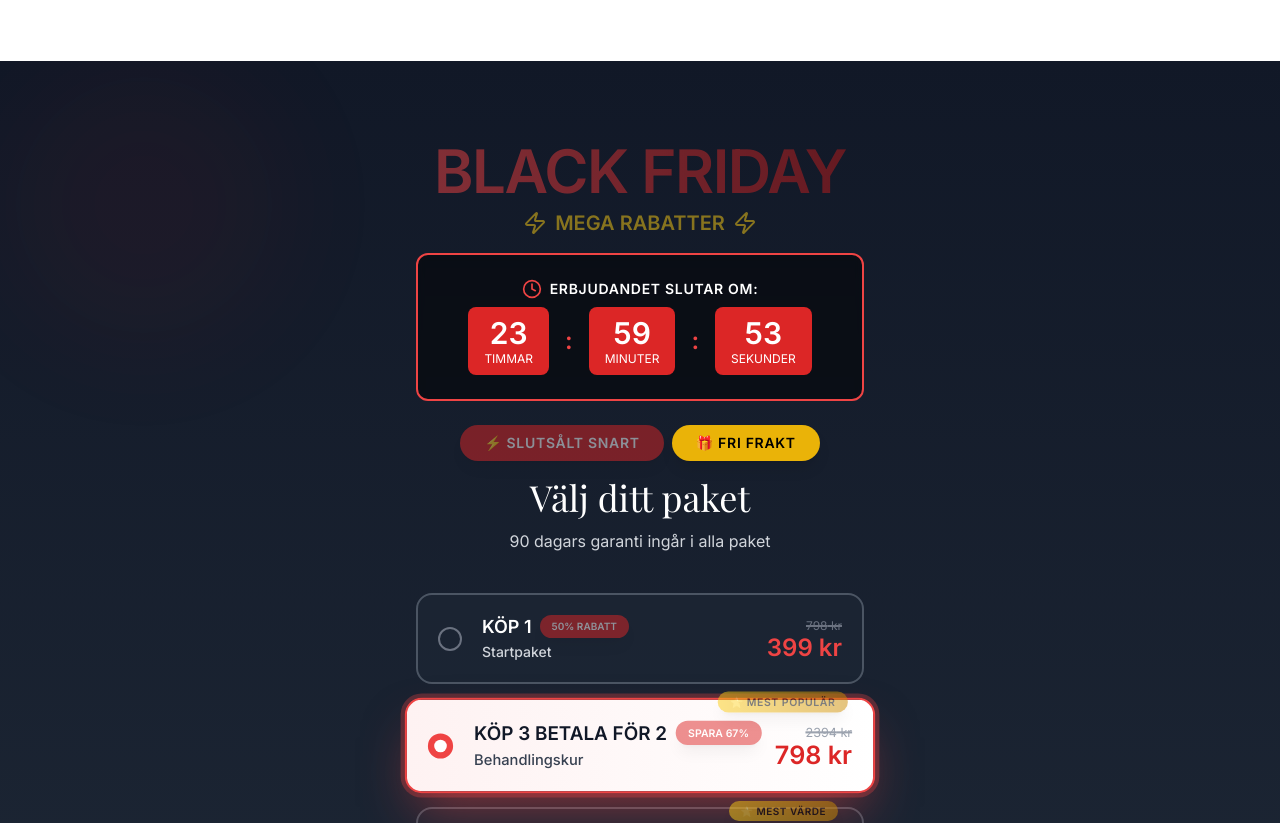
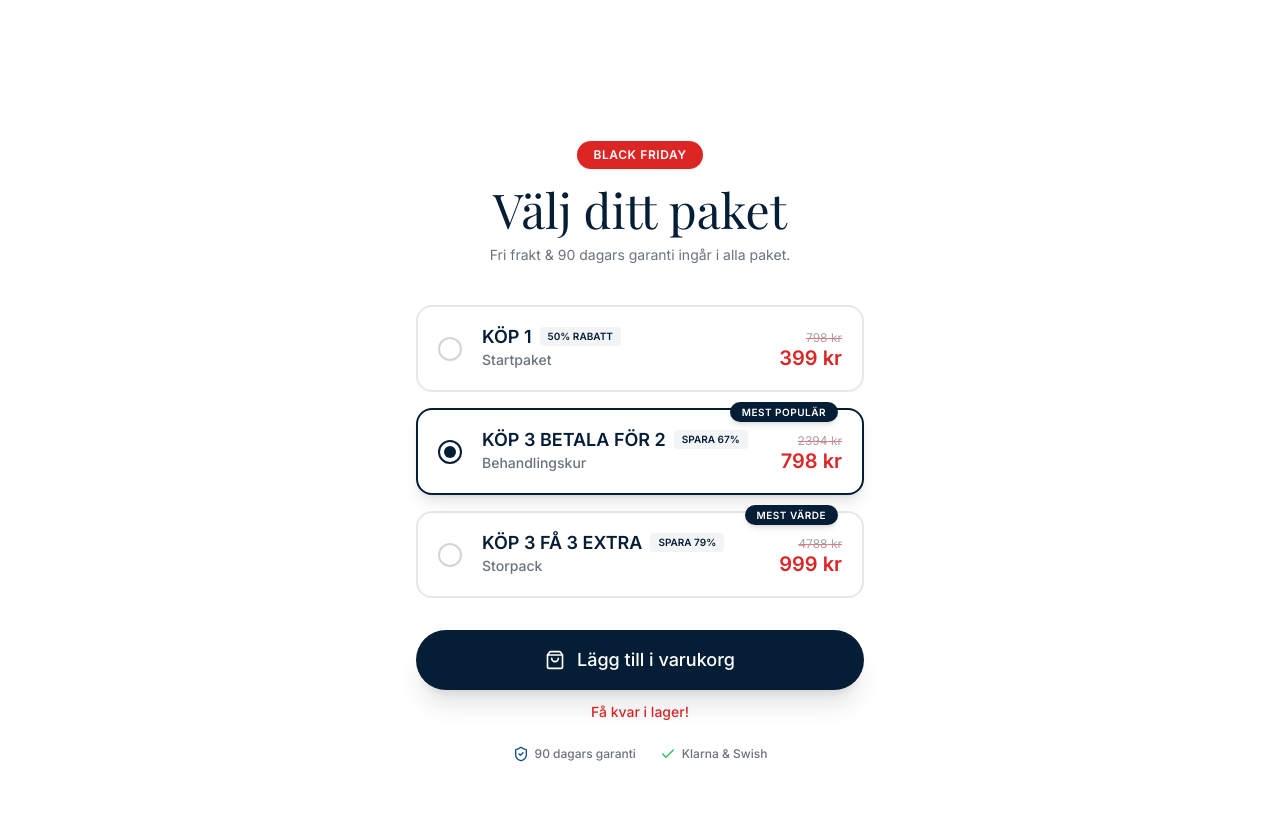
Before and after one commit to mangaz900/luminaflow, a React (Vite) app: page / in a window 1280 px wide. Shown: the part 8520-9343 px from the top of the page. Built offline with nearby package versions, Linux system fonts and the light colour scheme; a web font is replaced by a local one.

Commit message:
Revert to original design, only change text to BLACK FRIDAY

```diff
--- a/components/Pricing.tsx
+++ b/components/Pricing.tsx
@@ -1,6 +1,6 @@
 
 import React, { useState, useEffect } from 'react';
-import { Check, ShoppingBag, ShieldCheck, Star, Clock, Zap } from 'lucide-react';
+import { Check, ShoppingBag, ShieldCheck, Star } from 'lucide-react';
 import AIConsultant from './AIConsultant';
 import { useCart } from '../contexts/CartContext';
 import { trackViewItemList } from '../services/analytics';
@@ -8,27 +8,6 @@ import { trackViewItemList } from '../services/analytics';
 const Pricing: React.FC = () => {
   const [selectedId, setSelectedId] = useState<number>(2); // Default to option 2 (Best Seller)
   const { addToCart } = useCart();
-  const [timeLeft, setTimeLeft] = useState({ hours: 23, minutes: 59, seconds: 59 });
-
-  // Countdown timer
-  useEffect(() => {
-    const timer = setInterval(() => {
-      setTimeLeft(prev => {
-        if (prev.seconds > 0) {
-          return { ...prev, seconds: prev.seconds - 1 };
-        } else if (prev.minutes > 0) {
-          return { ...prev, minutes: prev.minutes - 1, seconds: 59 };
-        } else if (prev.hours > 0) {
-          return { hours: prev.hours - 1, minutes: 59, seconds: 59 };
-        } else {
-          // Reset when timer reaches 0
-          return { hours: 23, minutes: 59, seconds: 59 };
-        }
-      });
-    }, 1000);
-
-    return () => clearInterval(timer);
-  }, []);
 
   const options = [
     {
@@ -90,70 +69,17 @@ const Pricing: React.FC = () => {
   };
 
   return (
-    <section id="erbjudande" className="py-12 md:py-16 lg:py-20 bg-gradient-to-b from-gray-900 via-gray-800 to-gray-900 scroll-mt-20 relative overflow-hidden">
-      {/* Animated background effects */}
-      <div className="absolute inset-0 opacity-10">
-        <div className="absolute top-0 left-0 w-72 h-72 bg-red-600 rounded-full blur-3xl animate-pulse"></div>
-        <div className="absolute bottom-0 right-0 w-72 h-72 bg-red-500 rounded-full blur-3xl animate-pulse" style={{ animationDelay: '1s' }}></div>
-      </div>
+    <section id="erbjudande" className="py-12 md:py-16 lg:py-20 bg-white scroll-mt-20">
+      <div className="max-w-lg mx-auto px-4 sm:px-6 lg:px-8">
 
-      <div className="max-w-lg mx-auto px-4 sm:px-6 lg:px-8 relative z-10">
-
-        {/* Black Friday Header */}
+        {/* Header */}
         <div className="text-center mb-8 md:mb-10">
-          <div className="mb-4">
-            <h1 className="text-4xl md:text-5xl lg:text-6xl font-black text-white mb-2 tracking-tight">
-              <span className="bg-gradient-to-r from-red-500 to-red-700 bg-clip-text text-transparent animate-pulse">
-                BLACK FRIDAY
-              </span>
-            </h1>
-            <div className="flex items-center justify-center gap-2 mb-4">
-              <Zap className="text-yellow-400 animate-pulse" size={24} />
-              <span className="text-yellow-400 font-bold text-lg md:text-xl animate-pulse">
-                MEGA RABATTER
-              </span>
-              <Zap className="text-yellow-400 animate-pulse" size={24} />
-            </div>
-          </div>
-
-          {/* Countdown Timer */}
-          <div className="bg-black/50 backdrop-blur-sm border-2 border-red-500 rounded-xl p-4 md:p-6 mb-6">
-            <div className="flex items-center justify-center gap-2 mb-2">
-              <Clock className="text-red-500" size={20} />
-              <span className="text-white text-sm font-semibold uppercase tracking-wider">
-                Erbjudandet slutar om:
-              </span>
-            </div>
-            <div className="flex items-center justify-center gap-3 md:gap-4">
-              <div className="bg-red-600 text-white rounded-lg px-3 md:px-4 py-2 min-w-[60px]">
-                <div className="text-2xl md:text-3xl font-black">{String(timeLeft.hours).padStart(2, '0')}</div>
-                <div className="text-xs uppercase">Timmar</div>
-              </div>
-              <span className="text-red-500 text-2xl font-bold">:</span>
-              <div className="bg-red-600 text-white rounded-lg px-3 md:px-4 py-2 min-w-[60px]">
-                <div className="text-2xl md:text-3xl font-black">{String(timeLeft.minutes).padStart(2, '0')}</div>
-                <div className="text-xs uppercase">Minuter</div>
-              </div>
-              <span className="text-red-500 text-2xl font-bold">:</span>
-              <div className="bg-red-600 text-white rounded-lg px-3 md:px-4 py-2 min-w-[60px]">
-                <div className="text-2xl md:text-3xl font-black">{String(timeLeft.seconds).padStart(2, '0')}</div>
-                <div className="text-xs uppercase">Sekunder</div>
-              </div>
-            </div>
-          </div>
-
-          <div className="flex flex-wrap items-center justify-center gap-2 mb-4">
-            <span className="inline-block bg-red-600 text-white text-xs md:text-sm font-black px-4 md:px-6 py-2 rounded-full uppercase tracking-wider shadow-lg animate-pulse">
-              ⚡ SLUTSÅLT SNART
-            </span>
-            <span className="inline-block bg-yellow-500 text-black text-xs md:text-sm font-black px-4 md:px-6 py-2 rounded-full uppercase tracking-wider shadow-lg">
-              🎁 FRI FRAKT
-            </span>
-          </div>
-
-          <h2 className="font-serif text-2xl md:text-3xl lg:text-4xl text-white mb-2 md:mb-3">Välj ditt paket</h2>
-          <p className="text-gray-300 text-sm md:text-base px-2">
-            90 dagars garanti ingår i alla paket
+          <span className="inline-block bg-[#DC2626] text-white text-[10px] md:text-xs font-bold px-3 md:px-4 py-1 md:py-1.5 rounded-full uppercase tracking-wider mb-3 md:mb-4 shadow-sm">
+            BLACK FRIDAY
+          </span>
+          <h2 className="font-serif text-3xl md:text-4xl lg:text-5xl text-medical-900 mb-2 md:mb-3">Välj ditt paket</h2>
+          <p className="text-gray-500 text-xs md:text-sm px-2">
+            Fri frakt & 90 dagars garanti ingår i alla paket.
           </p>
         </div>
 
@@ -169,16 +95,16 @@ const Pricing: React.FC = () => {
                 className={`
                   relative flex items-center p-4 md:p-5 rounded-xl md:rounded-2xl cursor-pointer transition-all duration-200 border-2 select-none group
                   ${isSelected
-                    ? 'border-red-500 bg-gradient-to-r from-red-50 to-white shadow-2xl shadow-red-500/50 scale-105 z-10 ring-4 ring-red-500/30'
-                    : 'border-gray-600 bg-gray-800/50 hover:border-red-400 hover:bg-gray-800/70'
+                    ? 'border-medical-900 bg-white shadow-lg z-10'
+                    : 'border-gray-200 bg-white hover:border-gray-300'
                   }
                 `}
               >
                 {/* Floating Badge (Mest Populär) */}
                 {option.tag && (
                   <div className="absolute -top-3 right-6 z-20">
-                    <span className="bg-gradient-to-r from-yellow-400 to-yellow-600 text-black text-[10px] font-black px-3 py-1 rounded-full uppercase tracking-wider shadow-lg animate-pulse">
-                      ⭐ {option.tag}
+                    <span className="bg-medical-900 text-white text-[10px] font-bold px-3 py-1 rounded-full uppercase tracking-wider shadow-md">
+                      {option.tag}
                     </span>
                   </div>
                 )}
@@ -187,10 +113,10 @@ const Pricing: React.FC = () => {
                 <div className="flex-shrink-0 mr-5">
                   <div className={`
                     w-6 h-6 rounded-full border-2 flex items-center justify-center transition-colors
-                    ${isSelected ? 'border-red-500 bg-red-500' : 'border-gray-500 group-hover:border-red-400'}
+                    ${isSelected ? 'border-medical-900' : 'border-gray-300 group-hover:border-gray-400'}
                   `}>
                     {isSelected && (
-                      <div className="w-3 h-3 bg-white rounded-full" />
+                      <div className="w-3 h-3 bg-medical-900 rounded-full" />
                     )}
                   </div>
                 </div>
@@ -198,26 +124,26 @@ const Pricing: React.FC = () => {
                 {/* Text Content */}
                 <div className="flex-1 min-w-0">
                   <div className="flex flex-wrap items-center gap-2 mb-1">
-                    <h3 className={`font-black text-lg leading-none ${isSelected ? 'text-gray-900' : 'text-white'}`}>
+                    <h3 className="font-bold text-medical-900 text-lg leading-none">
                       {option.title}
                     </h3>
                     {option.discountLabel && (
-                      <span className="bg-red-600 text-white text-[10px] font-black px-3 py-1 rounded-full uppercase shadow-lg animate-pulse">
+                      <span className="bg-gray-100 text-medical-900 text-[10px] font-bold px-2 py-0.5 rounded">
                         {option.discountLabel}
                       </span>
                     )}
                   </div>
-                  <p className={`text-sm font-medium ${isSelected ? 'text-gray-700' : 'text-gray-300'}`}>
+                  <p className="text-sm text-gray-500 font-medium">
                     {option.subtitle}
                   </p>
                 </div>
 
                 {/* Price */}
                 <div className="text-right pl-2">
-                  <div className={`text-xs line-through decoration-2 mb-0.5 ${isSelected ? 'text-gray-400' : 'text-gray-500'}`}>
+                  <div className="text-xs text-gray-400 line-through decoration-red-400 decoration-1 mb-0.5">
                     {option.originalPrice} kr
                   </div>
-                  <div className={`text-2xl font-black leading-none ${isSelected ? 'text-red-600' : 'text-red-500'}`}>
+                  <div className="text-xl font-bold text-[#DC2626] leading-none">
                     {option.price} kr
                   </div>
                 </div>
@@ -227,29 +153,25 @@ const Pricing: React.FC = () => {
         </div>
 
         {/* Sticky/Main CTA Button */}
-        <div className="bg-transparent">
+        <div className="bg-white">
             <button
                 onClick={handleAddToCart}
-                className="w-full bg-gradient-to-r from-red-600 to-red-700 text-white py-5 rounded-full text-lg md:text-xl font-black hover:from-red-700 hover:to-red-800 transition-all shadow-2xl shadow-red-500/50 flex items-center justify-center gap-3 transform active:scale-[0.98] animate-pulse hover:animate-none"
+                className="w-full bg-medical-900 text-white py-4 rounded-full text-lg font-medium hover:bg-[#0A2A4A] transition-all shadow-xl flex items-center justify-center gap-3 transform active:scale-[0.98]"
             >
-                <ShoppingBag size={24} />
-                <span>KÖP NU - BLACK FRIDAY PRIS!</span>
-                <Zap className="text-yellow-300" size={20} />
+                <ShoppingBag size={20} />
+                <span>Lägg till i varukorg</span>
             </button>
 
-            <p className="mt-4 text-center text-base font-black text-red-400 animate-pulse">
-              ⚠️ ENDAST {Math.floor(Math.random() * 5) + 3} KVAR I LAGER!
+            <p className="mt-3 text-center text-sm font-medium text-[#DC2626]">
+              Få kvar i lager!
             </p>
 
-            <div className="mt-6 flex flex-wrap items-center justify-center gap-4 text-xs text-gray-300 font-medium">
-                <span className="flex items-center gap-1.5 bg-black/30 px-3 py-1.5 rounded-full">
-                    <ShieldCheck size={16} className="text-green-400"/> 90 dagars garanti
+            <div className="mt-6 flex items-center justify-center gap-6 text-xs text-gray-500 font-medium">
+                <span className="flex items-center gap-1.5">
+                    <ShieldCheck size={16} className="text-medical-500"/> 90 dagars garanti
                 </span>
-                <span className="flex items-center gap-1.5 bg-black/30 px-3 py-1.5 rounded-full">
-                    <Check size={16} className="text-green-400"/> Klarna & Swish
-                </span>
-                <span className="flex items-center gap-1.5 bg-black/30 px-3 py-1.5 rounded-full">
-                    <Star size={16} className="text-yellow-400"/> Fri frakt
+                <span className="flex items-center gap-1.5">
+                    <Check size={16} className="text-green-500"/> Klarna & Swish
                 </span>
             </div>
         </div>
```
